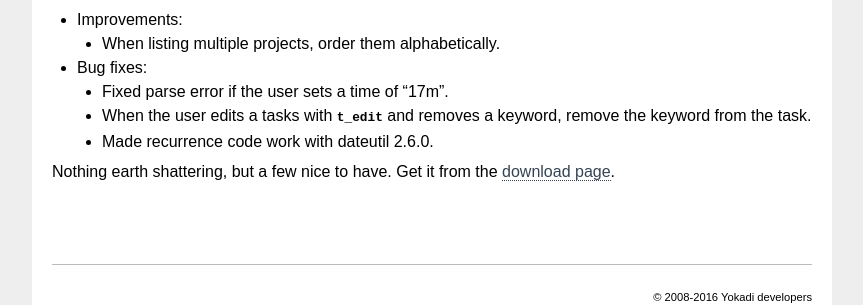
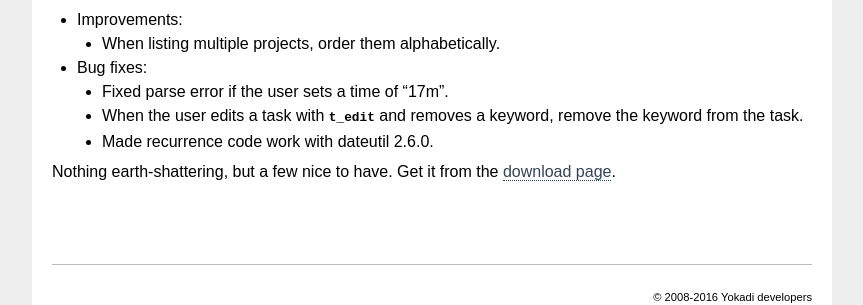
Before and after one commit to yokadi/yokadi.github.com, a Jekyll site: the page built from _posts/2016-11-11-1.1.1-released.md, in a window 1280 px wide. Shown: the part 234-539 px from the top of the page, without its empty margins (208-1071 px from the left). Built offline with Jekyll 4.4.1, drawn with Linux system fonts in a browser that asks for light colours.

Commit message:
Fix typos

```diff
--- a/_posts/2016-11-11-1.1.1-released.md
+++ b/_posts/2016-11-11-1.1.1-released.md
@@ -10,7 +10,7 @@ Today is the 11th of November: 11-11 is a great date to release version 1.1.1 :)
     - When listing multiple projects, order them alphabetically.
 - Bug fixes:
     - Fixed parse error if the user sets a time of "17m".
-    - When the user edits a tasks with `t_edit` and removes a keyword, remove the keyword from the task.
+    - When the user edits a task with `t_edit` and removes a keyword, remove the keyword from the task.
     - Made recurrence code work with dateutil 2.6.0.
 
-Nothing earth shattering, but a few nice to have. Get it from the [download page](/download.html).
+Nothing earth-shattering, but a few nice to have. Get it from the [download page](/download.html).
```
